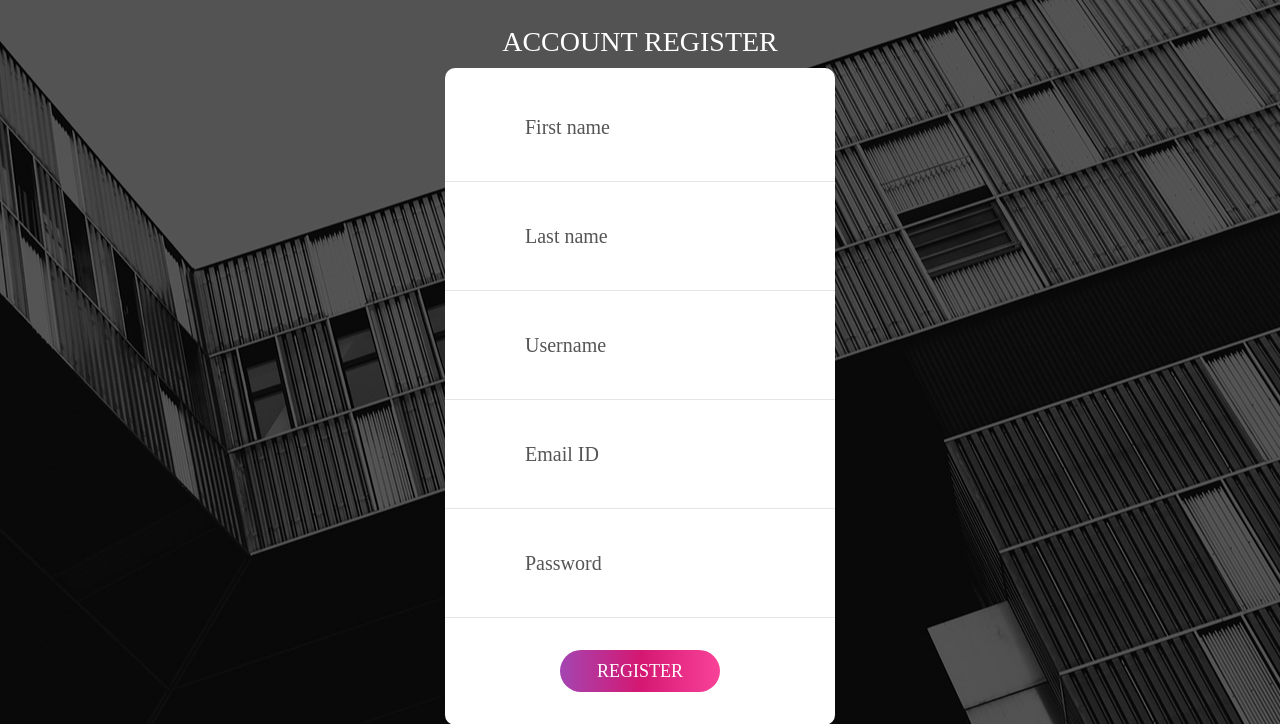
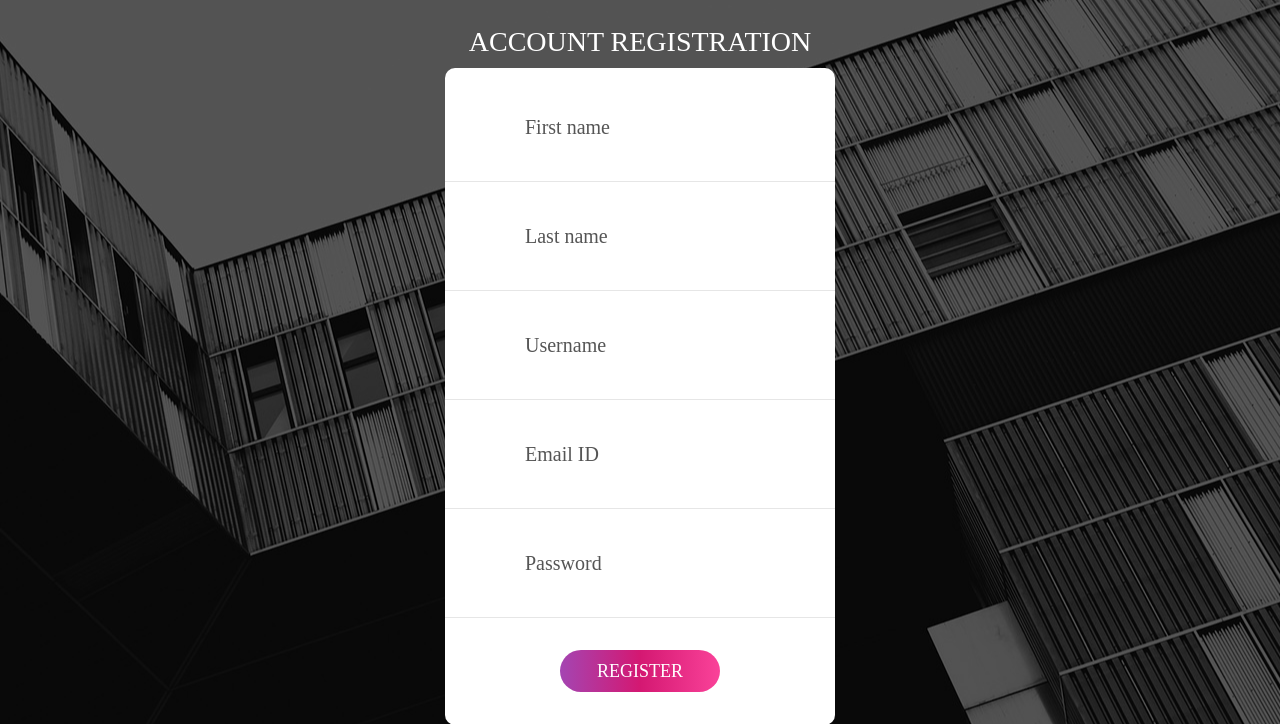
Before and after one commit to ramkrishnan6/project, a Django app: page /register in a window 1280 px wide. Shown: the top 724 px of the page. Run offline with Django 3.2, Linux system fonts and the light colour scheme; some libraries are stand-ins or nearby versions; some web fonts are replaced.

Commit message:
Resister -> Registration in register.html to check git operations

```diff
--- a/templates/register.html
+++ b/templates/register.html
@@ -34,7 +34,7 @@
     <div class="container-login100">
         <div class="wrap-login100 p-b-50">
 				<span class="login100-form-title p-b-10">
-					Account Register
+					Account Registration
 				</span>
             <form class="login100-form validate-form p-b-33 p-t-5" action='/signup' method='post'>
 
```
